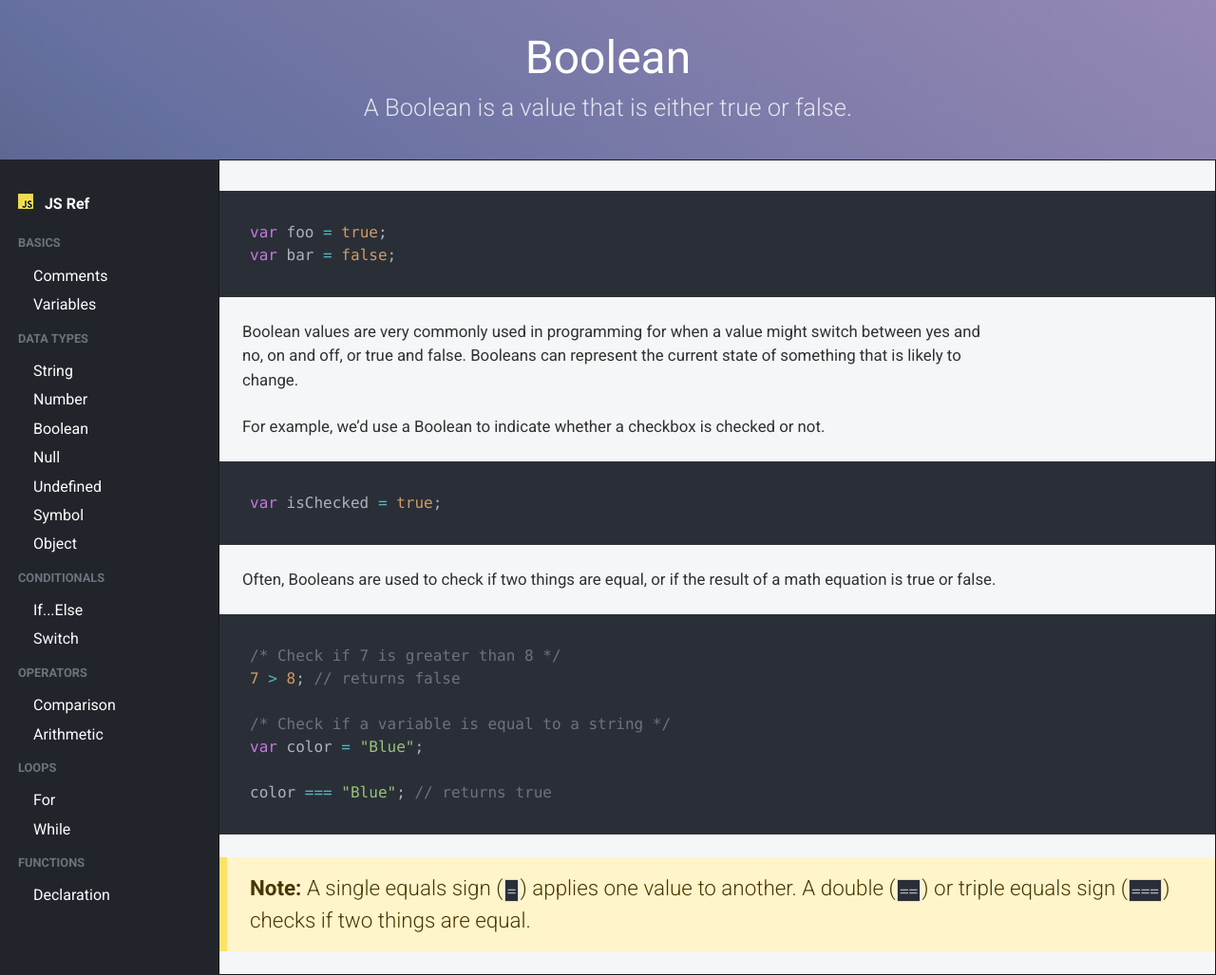
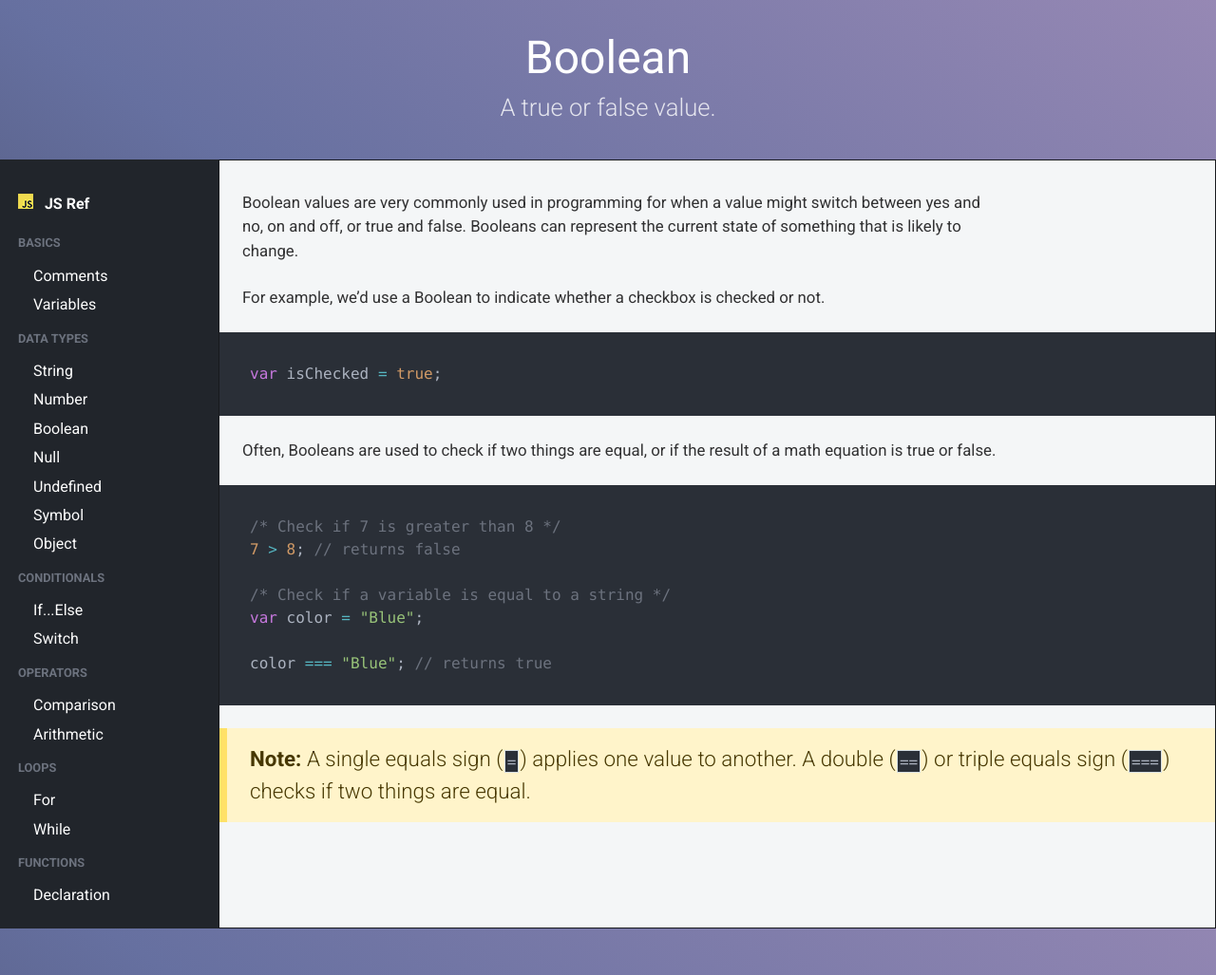
Before and after one commit to KJLarson/snippets, a Jekyll site: the page built from _pages/03_boolean.md, in a window 1280 px wide. Shown: the whole page at 95% size. Built offline with Jekyll 4.4.1, drawn with Linux system fonts in a browser that asks for light colours; nearby versions of some CDN libraries.

Commit message:
Update 03_boolean.md

````diff
--- a/_pages/03_boolean.md
+++ b/_pages/03_boolean.md
@@ -1,16 +1,11 @@
 ---
 layout: page
 title: Boolean
-subtitle: A Boolean is a value that is either true or false.
+subtitle: A true or false value.
 categories: data types
 permalink: /boolean/
 
 ---
-
-```js
-var foo = true;
-var bar = false;
-```
 
 Boolean values are very commonly used in programming for when a value might switch between yes and no, on and off, or true and false. Booleans can represent the current state of something that is likely to change.
 
````
